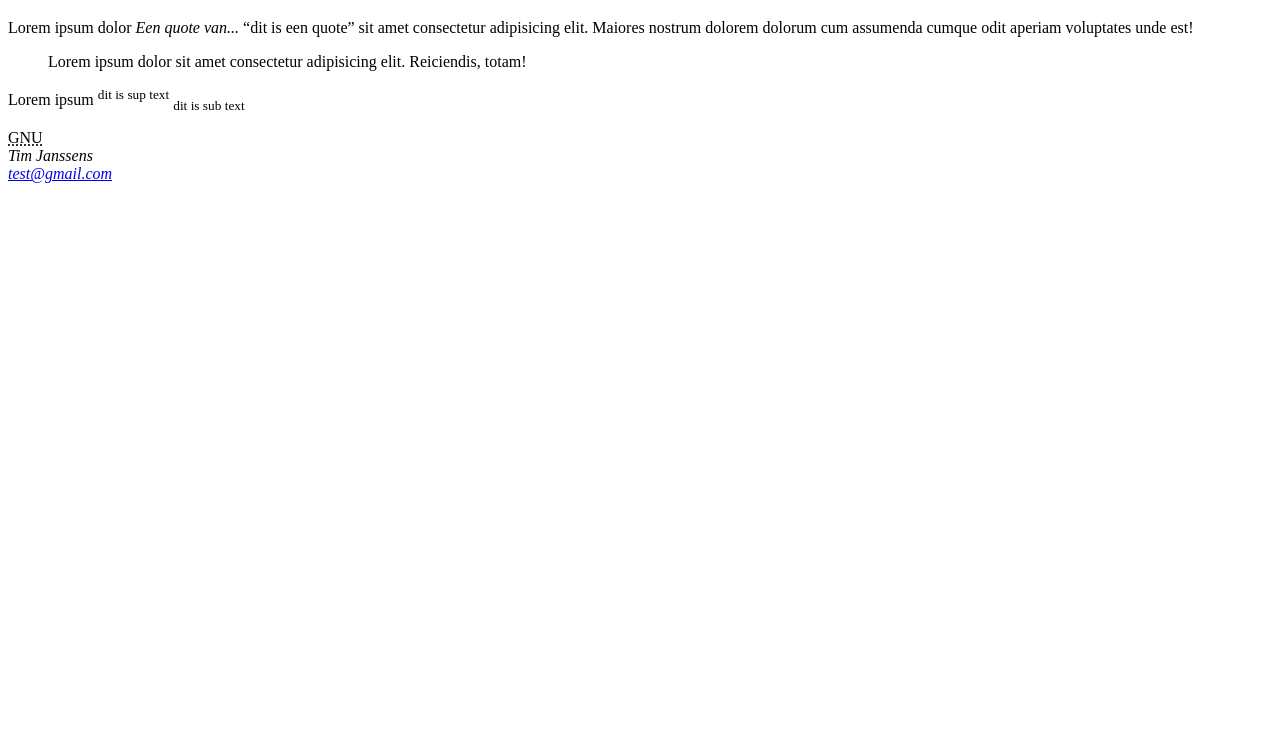
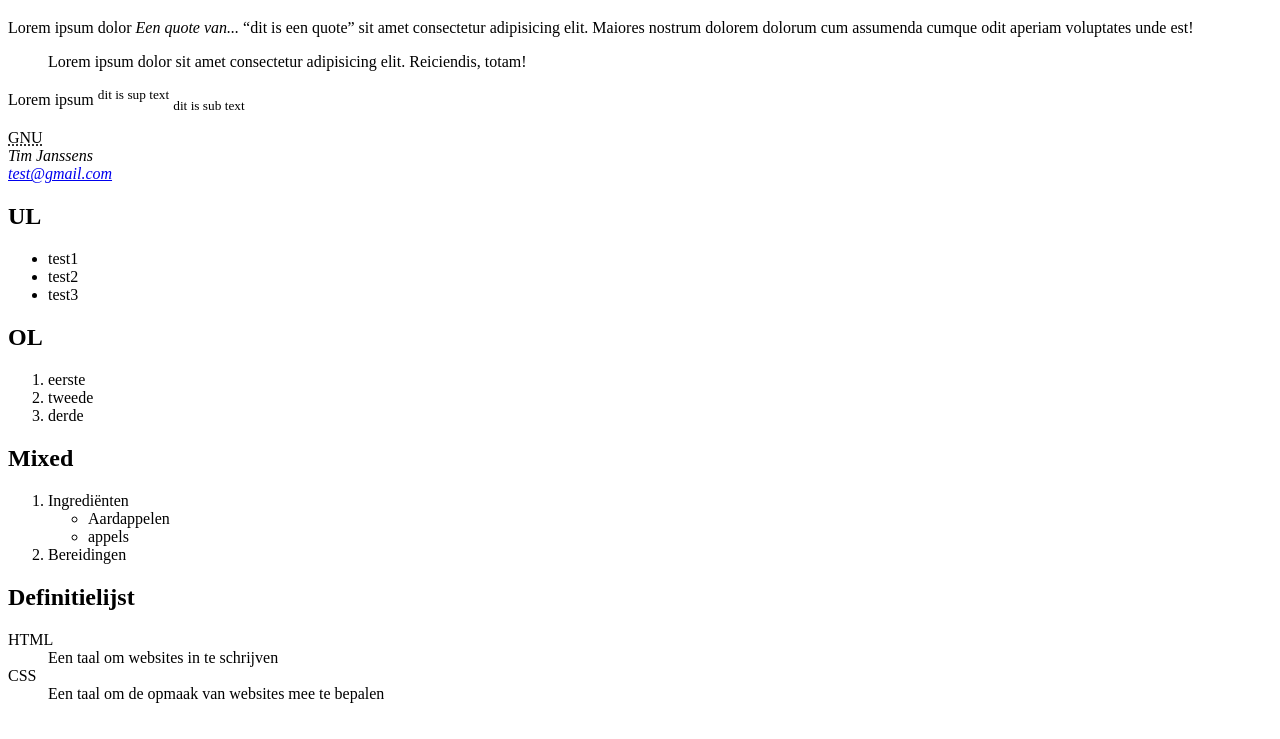
Before and after one commit to timjanssens/Webtechnologie, a plain HTML site: page les 09 23/les0923.html in a window 1280 px wide. Shown: the part 61-800 px from the top of the page. Drawn offline with Linux system fonts and the light colour scheme.

Commit message:
Add lists ul li dl

```diff
--- a/les 09 23/les0923.html
+++ b/les 09 23/les0923.html
@@ -12,7 +12,8 @@
 
     <h1>Uitleg van q tag en blokquote</h1>
 
-    <p>Lorem ipsum dolor <cite>Een quote van...</cite> <q cite="https://app.be">dit is een quote</q> sit amet consectetur adipisicing elit. Maiores nostrum dolorem dolorum cum assumenda cumque
+    <p>Lorem ipsum dolor <cite>Een quote van...</cite> <q cite="https://app.be">dit is een quote</q> sit amet
+        consectetur adipisicing elit. Maiores nostrum dolorem dolorum cum assumenda cumque
         odit aperiam voluptates unde est!</p>
 
     <blockquote cite="https://app.be">Lorem ipsum dolor sit amet consectetur adipisicing elit. Reiciendis, totam!
@@ -31,9 +32,44 @@
 
     </address>
 
+    <h2>UL</h2>
+
+    <ul>
+        <li>test1</li>
+        <li>test2</li>
+        <li>test3</li>
+    </ul>
+
+    <h2>OL</h2>
+
+    <ol>
+        <li>eerste</li>
+        <li>tweede</li>
+        <li>derde</li>
+    </ol>
 
 
+    <h2>Mixed</h2>
 
+    <ol>
+        <li>Ingrediënten
+            <ul>
+                <li>Aardappelen</li>
+                <li>appels </li>
+            </ul>
+        </li>
+
+        <li>Bereidingen</li>
+    </ol>
+
+    <h2>Definitielijst</h2>
+
+<dl>
+    <dt>HTML</dt>
+    <dd>Een taal om websites in te schrijven</dd>
+    <dt>CSS</dt>
+    <dd>Een taal om de opmaak van websites mee te bepalen</dd>
+</dl>
 
 </body>
 
```
